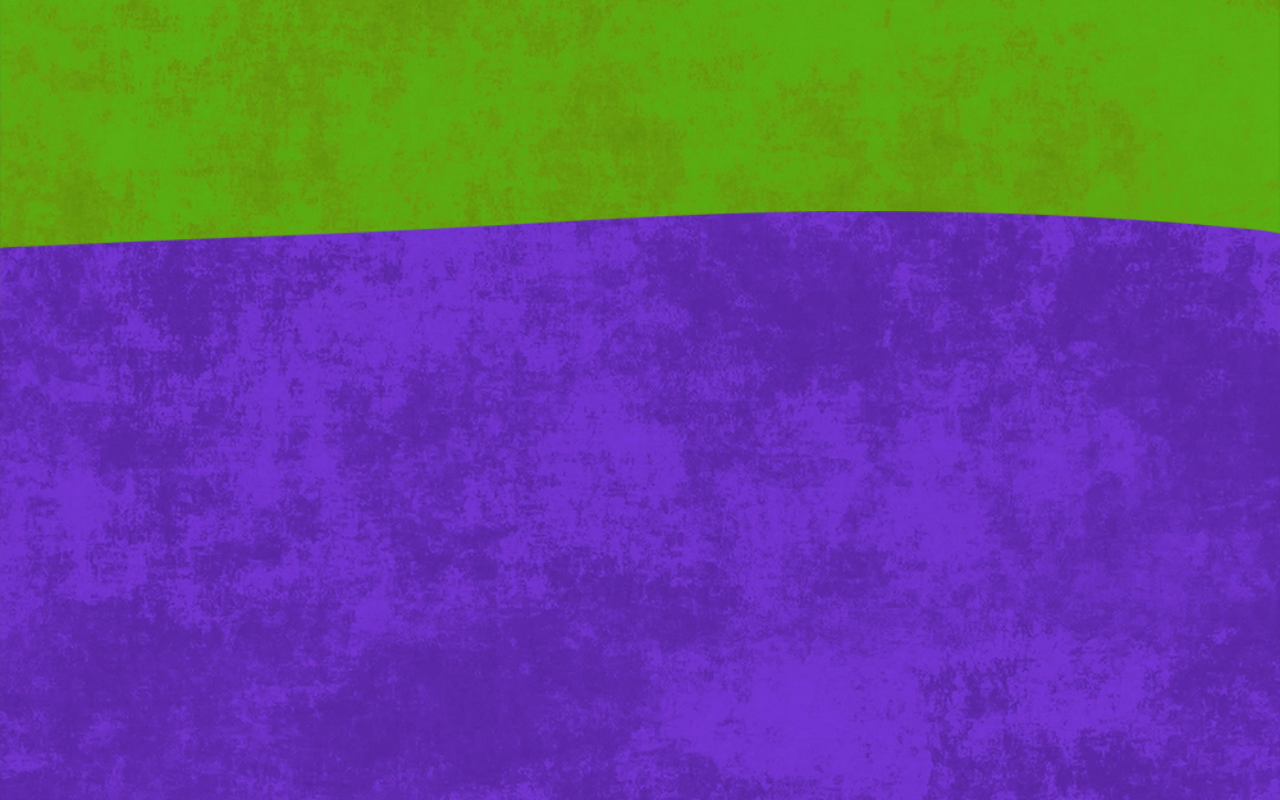
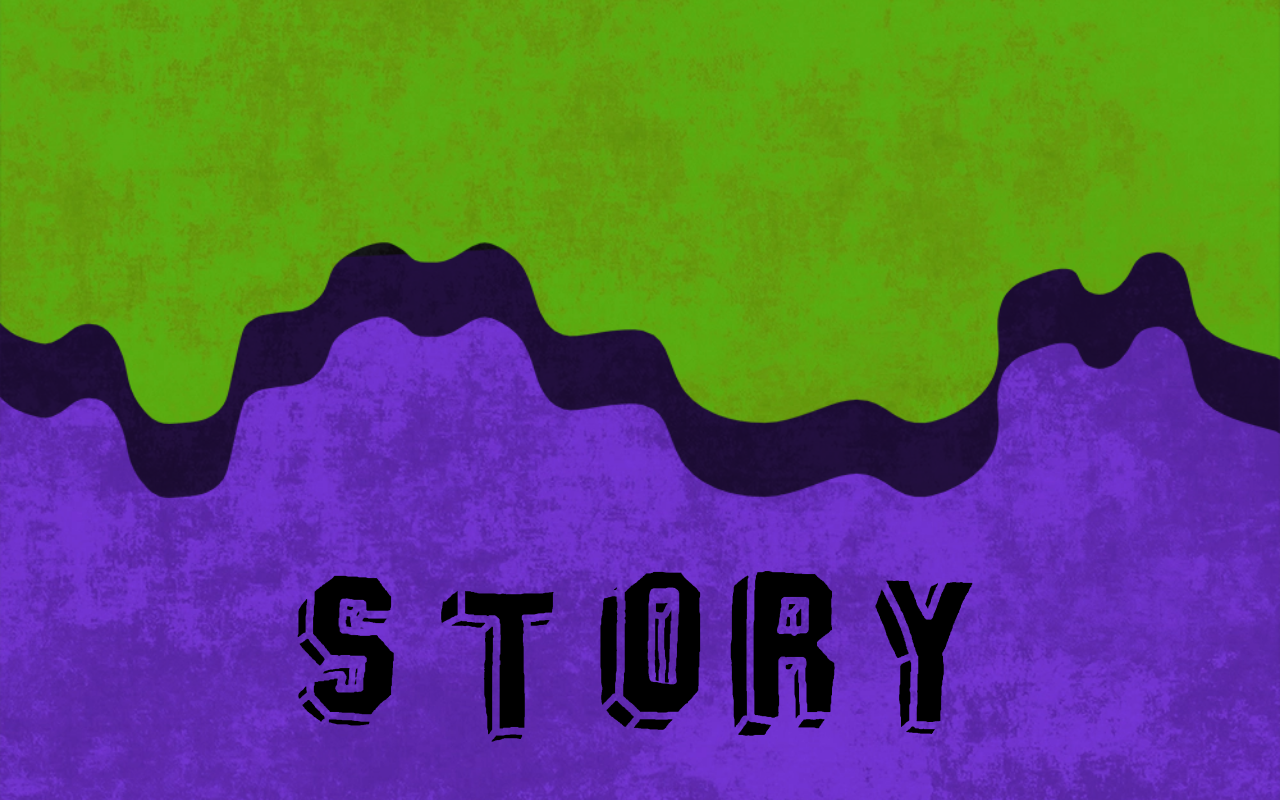
Before and after one commit to OwerHub/nft-project, a Next.js app: page /landing in a window 1280 px wide. Shown: the part 2300-3100 px from the top of the page. Built offline with nearby package versions, Linux system fonts and the light colour scheme.

Commit message:
Story OK and z-Indexes refactored

```diff
--- a/pages/components/About.jsx
+++ b/pages/components/About.jsx
@@ -4,7 +4,7 @@ import Image from 'next/image'
 import SectionTitle from './SectionTitle'
 
 import aboutBackground from '../../assets/backgrounds/aboutBackground.webp'
-
+import aboutShadow from '../../assets/backgrounds/aboutShadowPerformance.webp'
 
 export default function About() {
   const [containerHeight, setContainerHeight] = useState(null)
@@ -13,10 +13,13 @@ export default function About() {
   // I'm not sure, then this is the best way... and if it is, than i should make a hook for this
 
   // TODO it must handle the on-the-fly-resize
+
   const bgref = useRef(null)
+
+  // TODO refactor this to a custom hook
   useEffect(() => {
     if (bgref.current?.clientHeight) {
-      setContainerHeight(bgref.current?.clientHeight)
+      setContainerHeight(bgref.current?.clientHeight + 50)
     }
 
   }, [bgref ])
@@ -24,12 +27,14 @@ export default function About() {
   console.log(containerHeight)
 
 
-  // i have to draw a shadow,
+  // PERFORMANCE shadow to SVG
   console.log(bgref.current?.clientHeight)
   return (
     <div className={styles.container} style={{ minHeight: containerHeight }}>
       <div className={styles.background} ref={bgref}>
-        < Image src={aboutBackground} alt='aboutBackGround' />
+        < Image src={aboutBackground} className={styles.backgroundImg} alt='aboutBackGround'  />
+        < Image src={aboutShadow}  className={styles.backgroundShadow}  alt='aboutBackGroundShadow' />
+
       </div>
 
       <div className={styles.content}>
--- a/pages/components/Story.jsx
+++ b/pages/components/Story.jsx
@@ -1,12 +1,28 @@
-import React from 'react'
+import React, { useRef, useState, useEffect } from 'react'
 import Image from 'next/image'
 import storyBackGround from '../../assets/backgrounds/storyBackGround.webp'
+import SectionTitle from './SectionTitle'
+import styles from '../../styles/landing/story.module.scss'
 
 export default function Story() {
+  const [containerHeight, setContainerHeight] = useState(null)
+
+  const bgref = useRef(null)
+
+  useEffect(() => {
+    if (bgref.current?.clientHeight) {
+      setContainerHeight(bgref.current?.clientHeight + 50)
+    }
+
+  }, [bgref ])
+
   return (
-    <div>
-      <div className="backGround">
-        <Image src={storyBackGround} alt='storyBackg' style={{zIndex:'-5', width: '100%' , height:'auto', marginTop:'-17%', }}/>
+    <div className={styles.container} style={{ minHeight: containerHeight }} >
+      <div className={styles.background} >
+        <Image src={storyBackGround}  ref={bgref} alt='storyBackg' /* style={{position:'relative', zIndex:'0', width: '100%' , height:'auto', marginTop:'-19%', }} *//>
+      </div>
+      <div className={styles.content}>
+        <SectionTitle  title='STORY' />
       </div>
 
     </div>
--- a/pages/landing.jsx
+++ b/pages/landing.jsx
@@ -23,7 +23,9 @@ export default function Landing() {
         <Minting />
         <About/>
         <Story/>
-
+          <div style={{position:'relative', zIndex: 100}}>
+            balasdasd
+          </div>
       </div>
 
 
--- a/styles/landing/about.module.scss
+++ b/styles/landing/about.module.scss
@@ -1,22 +1,39 @@
 .container{
   position: relative;
   height: 100%;
+  z-index: 10;
   .background{
     position: absolute;
     width: 100%;
     top: 0;
     right: 0;
-    z-index: -1;
     img{
       width: 100%;
       height: auto;;
     }
+    .backgroundImg{
+      position: relative;
+      top: 0;
+      left: 0;
+      opacity: 1;
+      z-index: 10;
+    }
+    .backgroundShadow{
+      position: absolute;
+      bottom:0;
+      left:  0;
+      z-index: 8;
+      opacity: .7;
+      transform: translateY(70px);
+    }
   }
 
   .content{
-    padding: 23rem 0 0;;
+    position: relative;
+    padding: 23rem 0 0;
+    z-index: 15;
     .head{
-      z-index: 2;
+
     }
   }
 }
--- /dev/null
+++ b/styles/landing/story.module.scss
@@ -0,0 +1,21 @@
+$marginTop: 19%;
+
+.container{
+  margin-top: 0-$marginTop;
+  position: relative;
+  .background{
+    img{
+      position: absolute;
+      top: 0;
+      left: 0;
+      z-index: 6;
+      width: 100%;
+      height: auto;
+    }
+  }
+  .content{
+    position: relative;
+    z-index: 15;
+   padding-top: calc($marginTop + 4rem);
+  }
+}
```
Also changed, not shown: assets/backgrounds/AboutShadowPerformance.webp (added).
